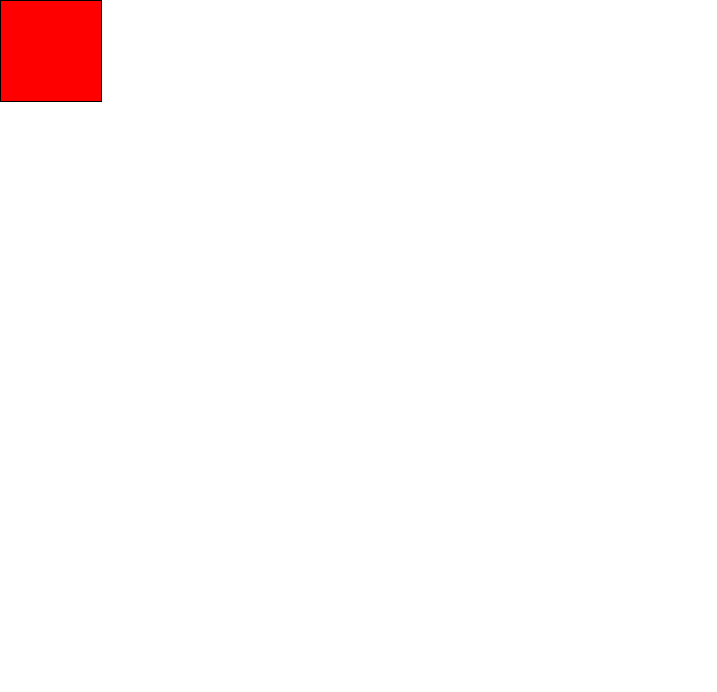
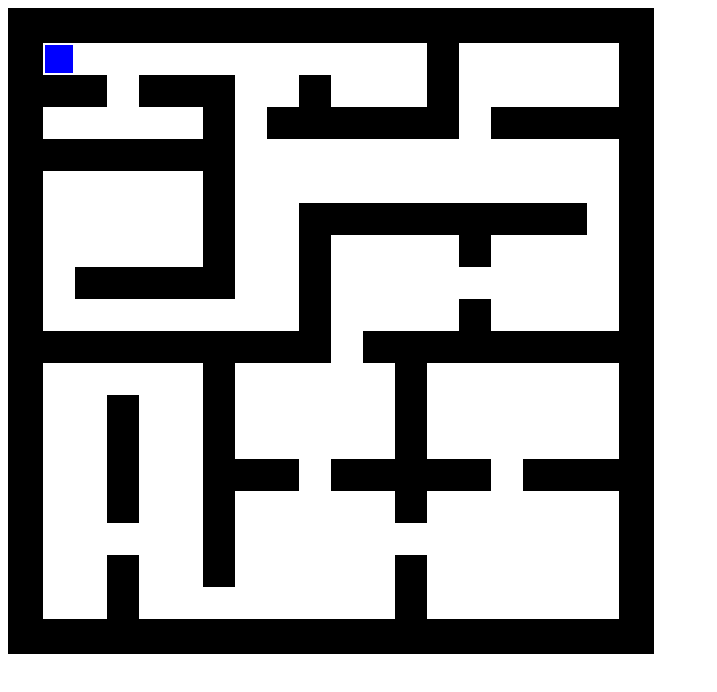
Before and after one commit to AnaNK9/JD, a plain HTML site: page index.html in a window 1280 px wide. Shown: the whole page, without its empty margins (0-717 px from the left). Drawn offline with Linux system fonts and the light colour scheme.

Commit message:
Add files via upload

```diff
--- a/index.html
+++ b/index.html
@@ -3,83 +3,12 @@
 <head>
     <meta charset="UTF-8">
     <meta name="viewport" content="width=device-width, initial-scale=1.0">
-    <title>Movimento de elemento</title>
+    <title>Jogo labitinto</title>
 </head>
 <body>
-    <div id="dv1"> </div>
-        <style>
-            #dv1 {
-                width: 100px;
-                height: 100px;
-                border: 1px solid #000;
-                background-color: #f00;
-                position: absolute;
-                top: 0px;
-                left: 0px;
-            }
-        </style>
+    <canvas width="640" height="640" style="border: solid;"></canvas>
+    <script src="./jogo.js"></script>
 
-    <script>
-        var dx;
-        var dy;
-        var px;
-        var py;
-        var obj;
-        var tmp;
-        var vel;
-
-        function iniciar(){
-            dx = 0;
-            dy = 0;
-            px = 0;
-            py = 0;
-            obj = document.getElementById("dv1");
-            document.addEventListener("keydown", teclaDw);
-            document.addEventListener("keyup", teclaUp);
-            tmp = setInterval(updateframe, 20);
-            vel = 10;
-        }
-        function teclaDw(){
-            var tecla = event.keyCode;
-            if(tecla == 37){
-                dx = -1;
-
-            }else if(tecla == 38){
-                dy = -1;
-
-            }else if(tecla == 39){
-                dx = 1;
-
-            }else if(tecla == 40){
-                dy = 1;
-            }
-        }
-
-        function teclaUp(){
-            var tecla = event.keyCode;
-            if(tecla == 37){
-                dx = 0;
-
-            }else if(tecla == 38){
-                dy = 0;
-
-            }else if(tecla == 39){
-                dx = 0;
-
-            }else if(tecla == 40){
-                dy = 0;
-            }
-        }
-
-        function updateframe(){
-            px += dx * vel;
-            py += dy * vel;
-            obj.style.left = px + "px";
-            obj.style.top = py + "px";
-            }
-
-            window.addEventListener("load", iniciar);
-    </script>
 
 </body>
 </html>
--- /dev/null
+++ b/jogo.js
@@ -0,0 +1,127 @@
+(function(){
+
+    var cnv = document.querySelector("canvas");
+var ctx = cnv.getContext("2d")
+
+var HEIGHT = cnv.height, WIDTH = cnv.width;
+
+var LEFT = 37, UP = 38, RIGHT = 39, DOWN = 40;
+var mvLeft = mvUp = mvRight = mvDown = false;
+var tileSize = 32;
+
+var player = {
+    x: tileSize + 2,
+    y: tileSize + 2,
+    width: 28,
+    height: 28,
+    speed: 2
+}
+
+var maze = [
+    [1,1,1,1,1,1,1,1,1,1,1,1,1,1,1,1,1,1,1,1],
+    [1,0,0,0,0,0,0,0,0,0,0,0,0,1,0,0,0,0,0,1],
+    [1,1,1,0,1,1,1,0,0,1,0,0,0,1,0,0,0,0,0,1],
+    [1,0,0,0,0,0,1,0,1,1,1,1,1,1,0,1,1,1,1,1],
+    [1,1,1,1,1,1,1,0,0,0,0,0,0,0,0,0,0,0,0,1],
+    [1,0,0,0,0,0,1,0,0,0,0,0,0,0,0,0,0,0,0,1],
+    [1,0,0,0,0,0,1,0,0,1,1,1,1,1,1,1,1,1,0,1],
+    [1,0,0,0,0,0,1,0,0,1,0,0,0,0,1,0,0,0,0,1],
+    [1,0,1,1,1,1,1,0,0,1,0,0,0,0,0,0,0,0,0,1],
+    [1,0,0,0,0,0,0,0,0,1,0,0,0,0,1,0,0,0,0,1],
+    [1,1,1,1,1,1,1,1,1,1,0,1,1,1,1,1,1,1,1,1],
+    [1,0,0,0,0,0,1,0,0,0,0,0,1,0,0,0,0,0,0,1],
+    [1,0,0,1,0,0,1,0,0,0,0,0,1,0,0,0,0,0,0,1],
+    [1,0,0,1,0,0,1,0,0,0,0,0,1,0,0,0,0,0,0,1],
+    [1,0,0,1,0,0,1,1,1,0,1,1,1,1,1,0,1,1,1,1],
+    [1,0,0,1,0,0,1,0,0,0,0,0,1,0,0,0,0,0,0,1],
+    [1,0,0,0,0,0,1,0,0,0,0,0,0,0,0,0,0,0,0,1],
+    [1,0,0,1,0,0,1,0,0,0,0,0,1,0,0,0,0,0,0,1],
+    [1,0,0,1,0,0,0,0,0,0,0,0,1,0,0,0,0,0,0,1],
+    [1,1,1,1,1,1,1,1,1,1,1,1,1,1,1,1,1,1,1,1]
+    ];
+
+window.addEventListener("keydown", keydownHandler, false);
+window.addEventListener("keyup", keyupHandler, false);
+
+function keydownHandler(e){
+    var key = e.keyCode;
+    switch(key){
+        case LEFT:
+            mvLeft = true;
+            break;
+        case UP:
+            mvUp = true;
+            break;
+        case RIGHT:
+            mvRight = true;
+            break;
+        case DOWN:
+            mvDown = true;
+            break;
+    }
+}
+
+function keyupHandler(e){
+    var key = e.keyCode;
+    switch(key){
+        case LEFT:
+            mvLeft = false;
+            break;
+        case RIGHT:
+            mvRight = false;
+            break;
+        case UP:
+            mvUp = false;
+            break;
+        case DOWN:
+            mvDown = false;
+            break;
+    }
+}
+
+function update(){
+    if(mvLeft && !mvRight){
+        player.x -= player.speed;
+    } else
+    if(mvRight && !mvLeft){
+        player.x += player.speed;
+    }
+    if(mvUp && !mvDown){
+        player.y -= player.speed;
+    } else
+    if(mvDown && !mvUp){
+        player.y += player.speed;
+    }
+}
+
+function render(){
+    ctx.clearRect(0,0,WIDTH,HEIGHT);
+    ctx.save();
+    for(var row in maze){
+        for(var column in maze){
+            var tile = maze[row][column];
+            if(tile === 1){
+                var x = column * tileSize;
+                var y = row * tileSize;
+                ctx.fillRect(x,y,tileSize,tileSize)
+            }
+        }
+
+    }
+    ctx.fillStyle = "#00f";
+    ctx.fillRect(player.x,player.y,player.width,player.height);
+    ctx.restore();
+
+            }
+
+
+
+
+function loop(){
+    update();
+    render();
+    requestAnimationFrame(loop,cnv);
+}
+requestAnimationFrame(loop,cnv);
+
+}());
```
